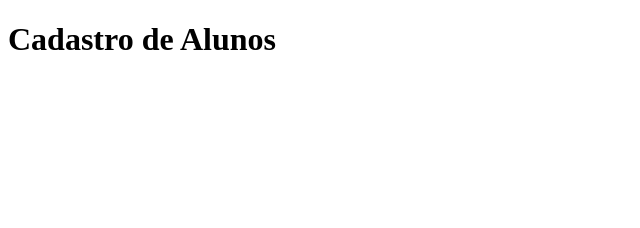
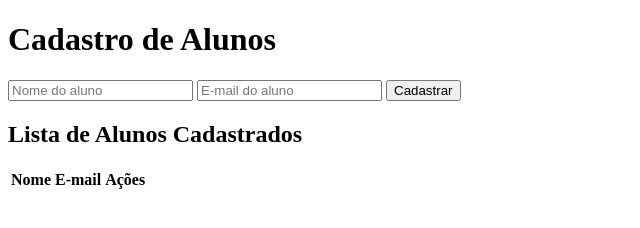
Before and after one commit to nawakkawan/P-gina-de-cadastro, a plain HTML site: page index.html in a window 1280 px wide. Shown: the whole page, without its empty margins (0-640 px from the left). Drawn offline with Linux system fonts and the light colour scheme.

Commit message:
:end: Index.html terminado

```diff
--- a/index.html
+++ b/index.html
@@ -10,3 +10,29 @@
   <header>
     <h1>Cadastro de Alunos</h1>
   </header>
+
+  <section id="cadastro">
+    <input type="text" id="inputNome" placeholder="Nome do aluno">
+    <input type="email" id="inputEmail" placeholder="E-mail do aluno">
+    <button id="btnCadastrar">Cadastrar</button>
+  </section>
+
+  <section id="alunos">
+    <h2>Lista de Alunos Cadastrados</h2>
+    <table>
+      <thead>
+        <tr>
+          <th>Nome</th>
+          <th>E-mail</th>
+          <th>Ações</th>
+        </tr>
+      </thead>
+      <tbody id="listaAlunos">
+        <!-- Alunos serão listados aqui -->
+      </tbody>
+    </table>
+  </section>
+
+  <script src="script.js"></script>
+</body>
+</html>
```
